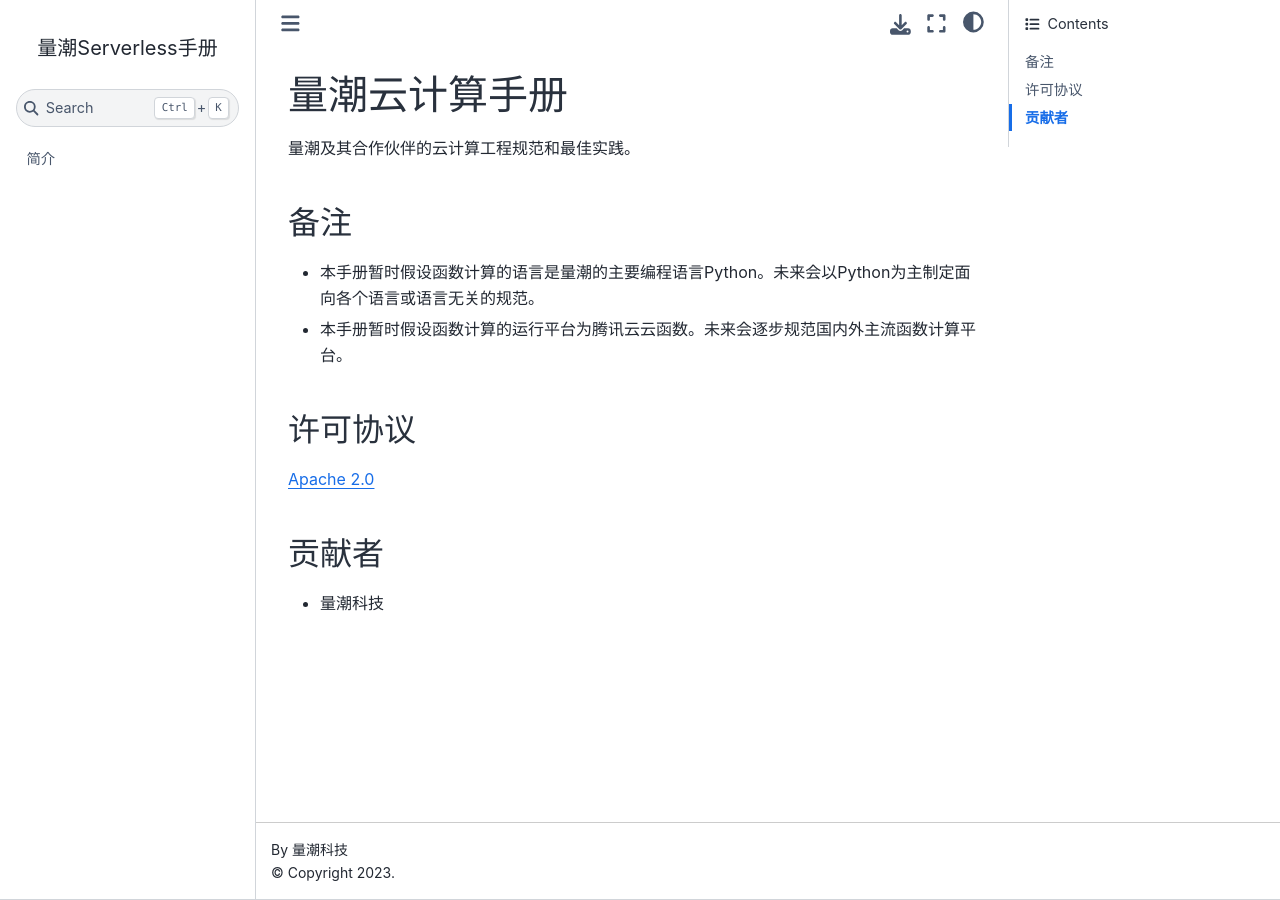
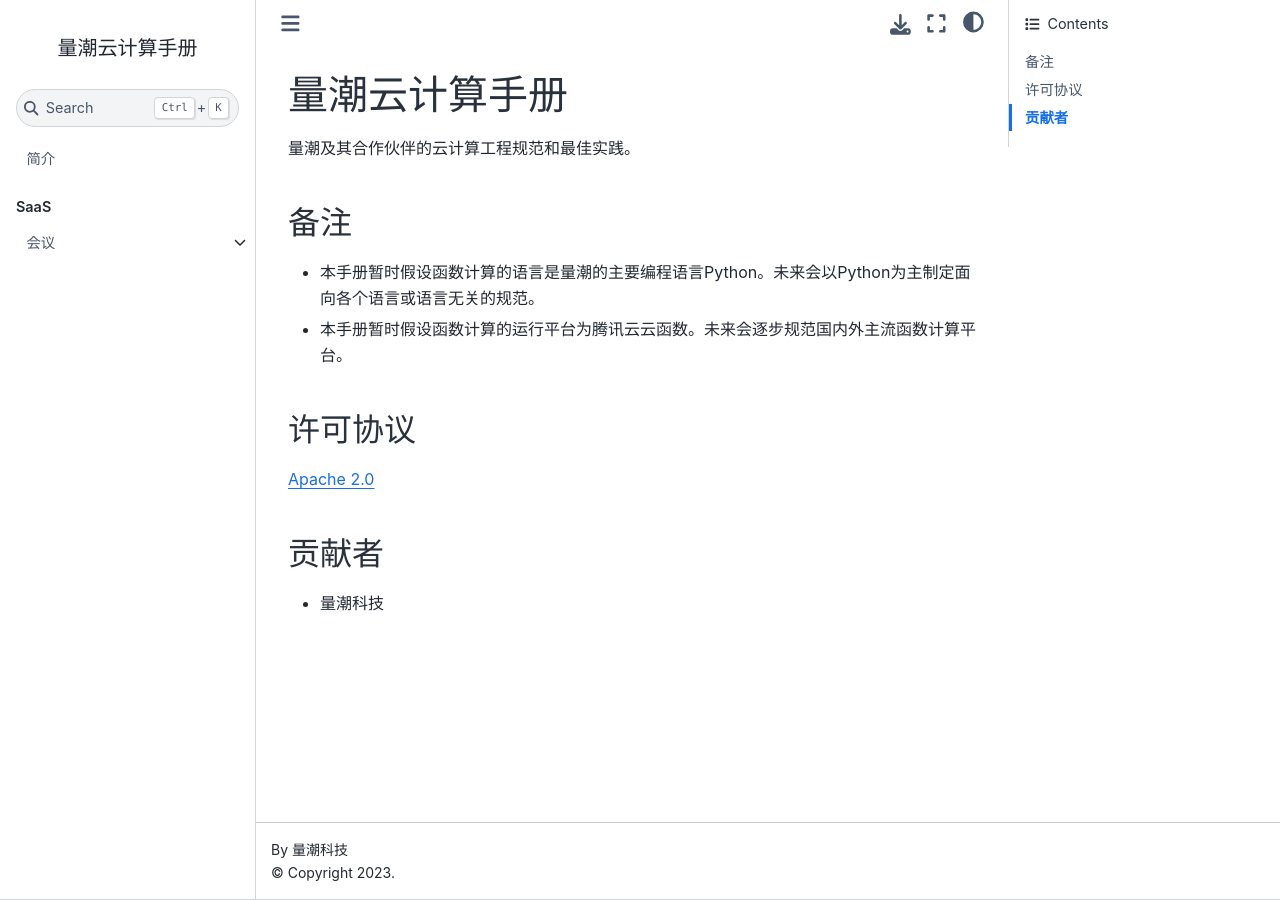
Before and after one commit to quanttide/quanttide-handbook-of-cloud-computing, a Jupyter Book: the page built from README.md, in a window 1280 px wide. Built offline with Jupyter Book 1.0.4 settings and Sphinx 7.4.7 and the Sphinx Book theme 1.1.4, drawn with Linux system fonts in a browser that asks for light colours; pages that are not in the unit, such as notebooks, are missing from menus.

Commit message:
init: recreate project

```diff
--- a/_config.yml
+++ b/_config.yml
@@ -1,4 +1,3 @@
-name: quanttide-handbook-on-serverless
-title: 量潮Serverless手册
+name: quanttide-handbook-of-computing
+title: 量潮云计算手册
 author: 量潮科技
-stage: dev
--- a/_toc.yml
+++ b/_toc.yml
@@ -1,7 +1,7 @@
 format: jb-book
 root: index.md
 parts:
-  - caption: Serverless
+  - caption: IaaS
     chapters:
       - file: faas/project_structure/README.md
       - file: faas/devops/README.md
@@ -16,3 +16,8 @@
       - file: faas/web_frameworks/README.md
         sections:
           - file: faas/web_frameworks/django.md
+  - caption: SaaS
+    chapters:
+    - file: saas/meeting/README.md
+      sections:
+      - file: saas/meeting/tencent_meeting.md
--- /dev/null
+++ b/saas/meeting/README.md
@@ -0,0 +1 @@
+# 会议
--- /dev/null
+++ b/saas/meeting/tencent_meeting.md
@@ -0,0 +1 @@
+# 腾讯会议
```
